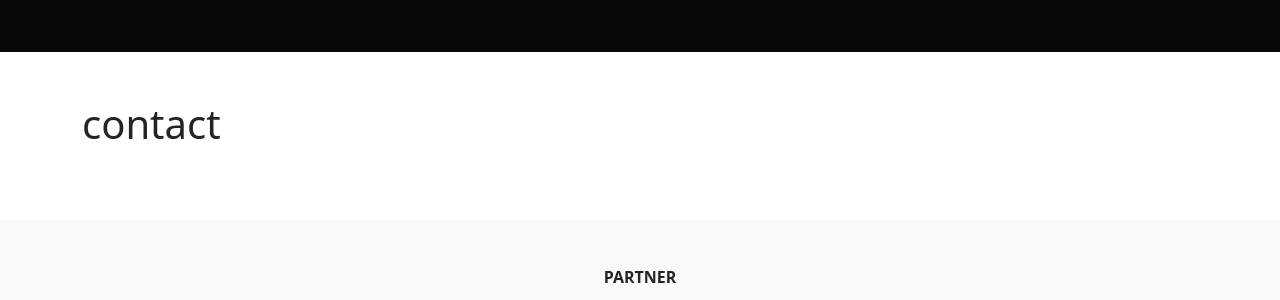
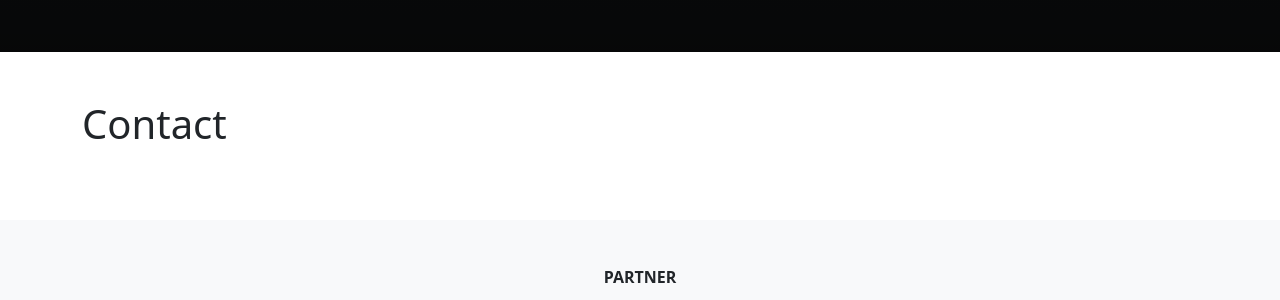
Before and after one commit to tesafc/www2, a Jekyll site: the page built from contact.md, in a window 1280 px wide. Shown: the part 428-728 px from the top of the page. Built offline with Jekyll 4.4.1, drawn with Linux system fonts in a browser that asks for light colours; nearby versions of some CDN libraries.

Commit message:
Update page.html

```diff
--- a/_layouts/page.html
+++ b/_layouts/page.html
@@ -4,7 +4,7 @@ layout: default
 
 <div class="py-5">
   <header class="container-sm pb-3">
-    <h1>{{ page.title }}</h1>
+    <h1 class="text-capitalize">{{ page.title }}</h1>
   </header>
   <div class="container-sm">
     {{ content }}
```
